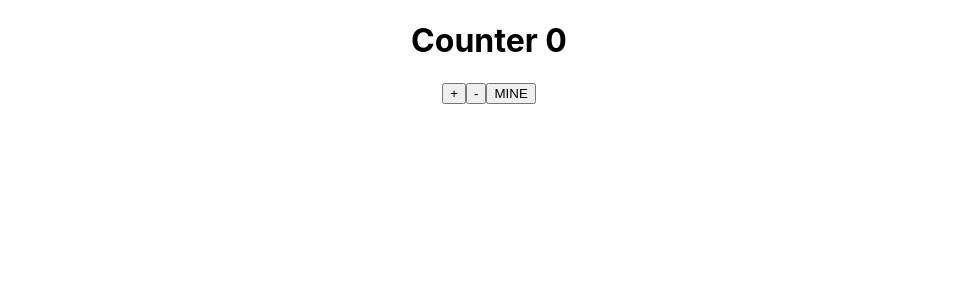
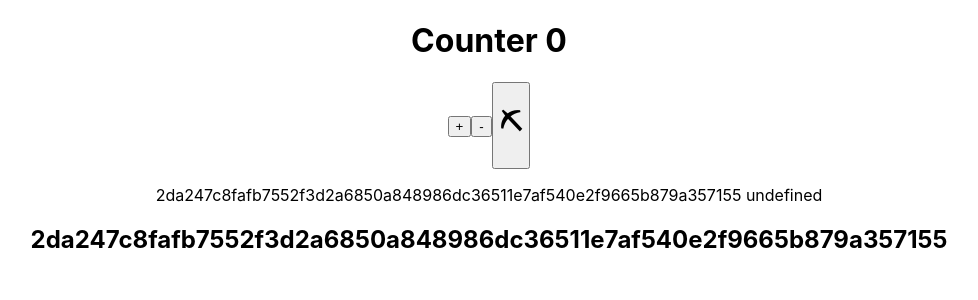
Before and after one commit to nilsalm/rebloc, a React (Create React App) app: page / in a window 1280 px wide. Shown: the top 300 px of the page, without its empty margins (151-1129 px from the left). Built offline with nearby package versions, Linux system fonts and the light colour scheme.

Commit message:
:construction: chain only shown when counter updates

```diff
--- a/src/App.js
+++ b/src/App.js
@@ -16,22 +16,32 @@ function App() {
   const chain = useSelector((state) => state.chain);
   const dispatch = useDispatch();
 
-  // USAGE
-  // let myChain = [createGenesisBlock()];
-  // console.log(myChain);
-  // addBlock(myChain, { data: "bla" });
-  // console.log(myChain);
-  // addBlock(myChain, { data: "blubi" });
   console.log(chain);
+
+  const blockText = (b, idx) => {
+    // let myDate = new Date(b.timestamp * 1000); // jag lämnar det ifall vi vill visa datum
+    return <p key={`${idx}`}>{`${b.hash} ${b.data.cnt}`}</p>;
+  };
+  const showChain = (c) => {
+    return c.map((block, idx) => blockText(block, idx));
+  };
 
   return (
     <div className="App">
       <h1>Counter {counter}</h1>
       <button onClick={() => dispatch(increment())}>+</button>
       <button onClick={() => dispatch(decrement())}>-</button>
-      <button onClick={() => dispatch(addBlockAction({ data: "lalal" }))}>
-        MINE
+      <button
+        onClick={() =>
+          dispatch(addBlockAction({ data: "lalal", cnt: counter }))
+        }
+      >
+        <h1>⛏</h1>
       </button>
+      <div>
+        <>{showChain(chain)}</>
+      </div>
+      <h2>{chain[counter].hash}</h2>
     </div>
   );
 }
--- a/src/actions/addBlockAction.js
+++ b/src/actions/addBlockAction.js
@@ -1,4 +1,4 @@
-const addBlockAction = (data) => {
+const addBlockAction = (data = {}) => {
   return {
     type: "ADD_BLOCK",
     payload: data,
--- a/src/component/blockchain.js
+++ b/src/component/blockchain.js
@@ -1,6 +1,5 @@
 import sha256 from "crypto-js/sha256";
 
-// TODO add chain to redux
 // TODO make colorful aka visualize
 
 // BLOCK
@@ -27,7 +26,7 @@ const calculateHash = (index, timestamp, data, previousHash) => {
 };
 
 // BLOCKCHAIN
-const createGenesisBlock = () => {
+export const createGenesisBlock = () => {
   return createNewBlock(0, "12/10/2021", "Genesis block", "0");
 };
 
--- a/src/reducers/blockReducer.js
+++ b/src/reducers/blockReducer.js
@@ -1,12 +1,6 @@
-import { addBlock } from "../component/blockchain";
+import { addBlock, createGenesisBlock } from "../component/blockchain";
 
-const initialState = {
-  index: 0,
-  timestamp: Math.floor(new Date().getTime() / 1000.0),
-  data: "genesis",
-  previousHash: 0,
-  hash: 0,
-};
+const initialState = createGenesisBlock();
 
 const blockReducer = (state = [initialState], action) => {
   switch (action.type) {
```
